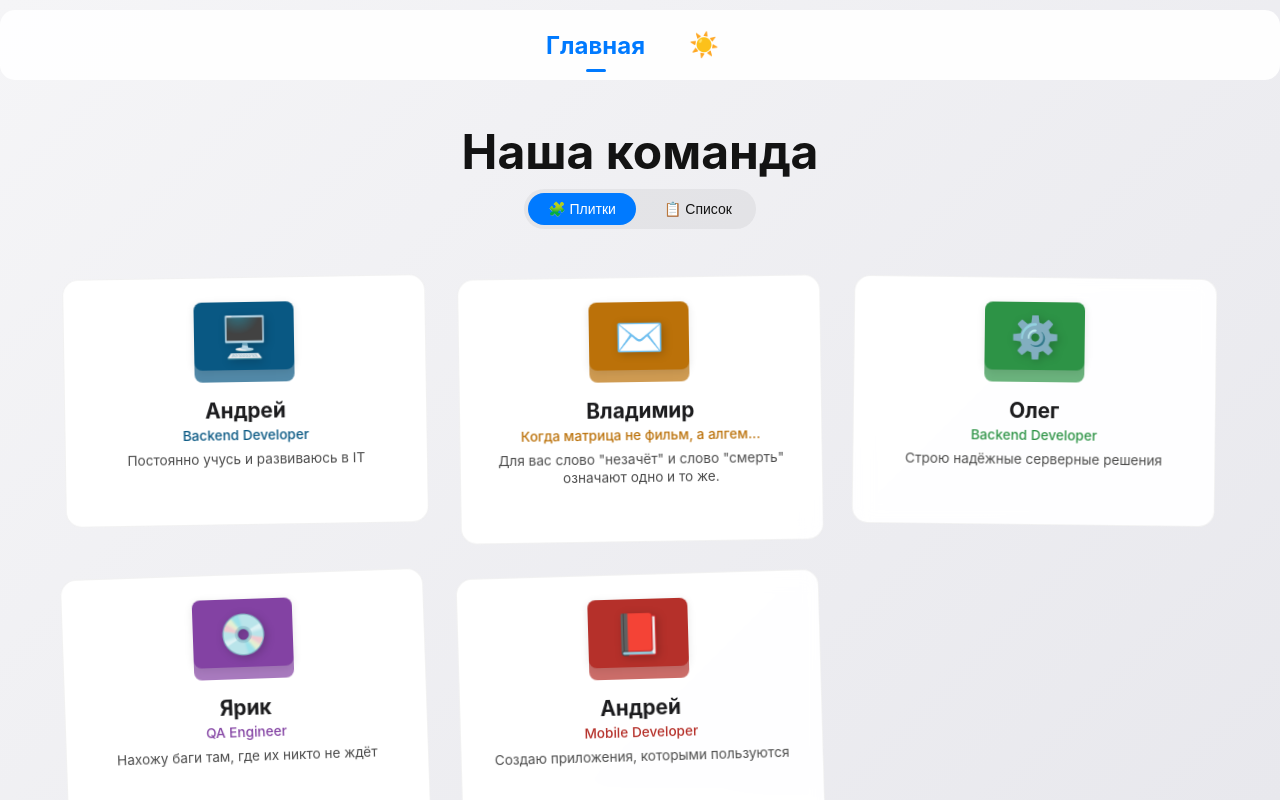
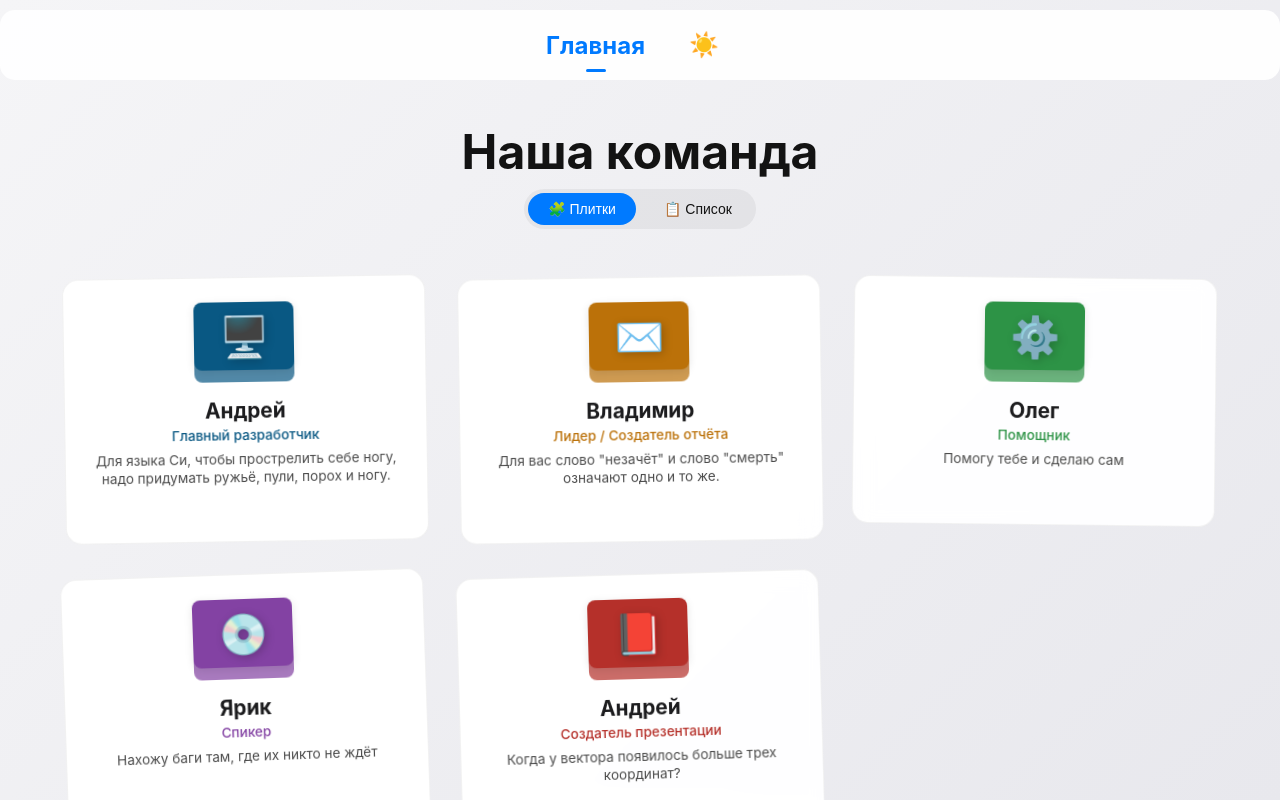
Before and after one commit to Barkosss/AVOYA, a React (Create React App) app: page / in a window 1280 px wide. Shown: the top 800 px of the page. Built offline with nearby package versions, Linux system fonts and the light colour scheme.

Commit message:
Fix role & shortBio

```diff
--- a/src/pages/Main/Main.jsx
+++ b/src/pages/Main/Main.jsx
@@ -8,16 +8,16 @@ export const teamMembers = [
         id: 1,
         name: "Андрей",
         link: "/team/barkos",
-        role: "Backend Developer",
+        role: "Главный разработчик",
         emoji: "🖥️",
-        shortBio: "Постоянно учусь и развиваюсь в IT",
+        shortBio: "Для языка Си, чтобы прострелить себе ногу, надо придумать ружьё, пули, порох и ногу.",
         color: "#095883"
     },
     {
         id: 2,
         name: "Владимир",
         link: "/team/vova",
-        role: "Когда матрица не фильм, а алгем...",
+        role: "Лидер / Cоздатель отчёта",
         emoji: "✉️",
         shortBio: "Для вас слово \"незачёт\" и слово \"смерть\" означают одно и то же.",
         color: "#bb7109"
@@ -26,16 +26,16 @@ export const teamMembers = [
         id: 3,
         name: "Олег",
         link: "/team/oleg",
-        role: "Backend Developer",
+        role: "Помощник",
         emoji: "⚙️",
-        shortBio: "Строю надёжные серверные решения",
+        shortBio: "Помогу тебе и сделаю сам",
         color: "#2d9346"
     },
     {
         id: 4,
         name: "Ярик",
         link: "/team/krakin",
-        role: "QA Engineer",
+        role: "Спикер",
         emoji: "💿",
         shortBio: "Нахожу баги там, где их никто не ждёт",
         color: "#8342a3"
@@ -44,9 +44,9 @@ export const teamMembers = [
         id: 5,
         name: "Андрей",
         link: "/team/snails",
-        role: "Mobile Developer",
+        role: "Создатель презентации",
         emoji: "📕",
-        shortBio: "Создаю приложения, которыми пользуются",
+        shortBio: "Когда у вектора появилось больше трех координат?",
         color: "#b5302a"
     }
 ];
```
